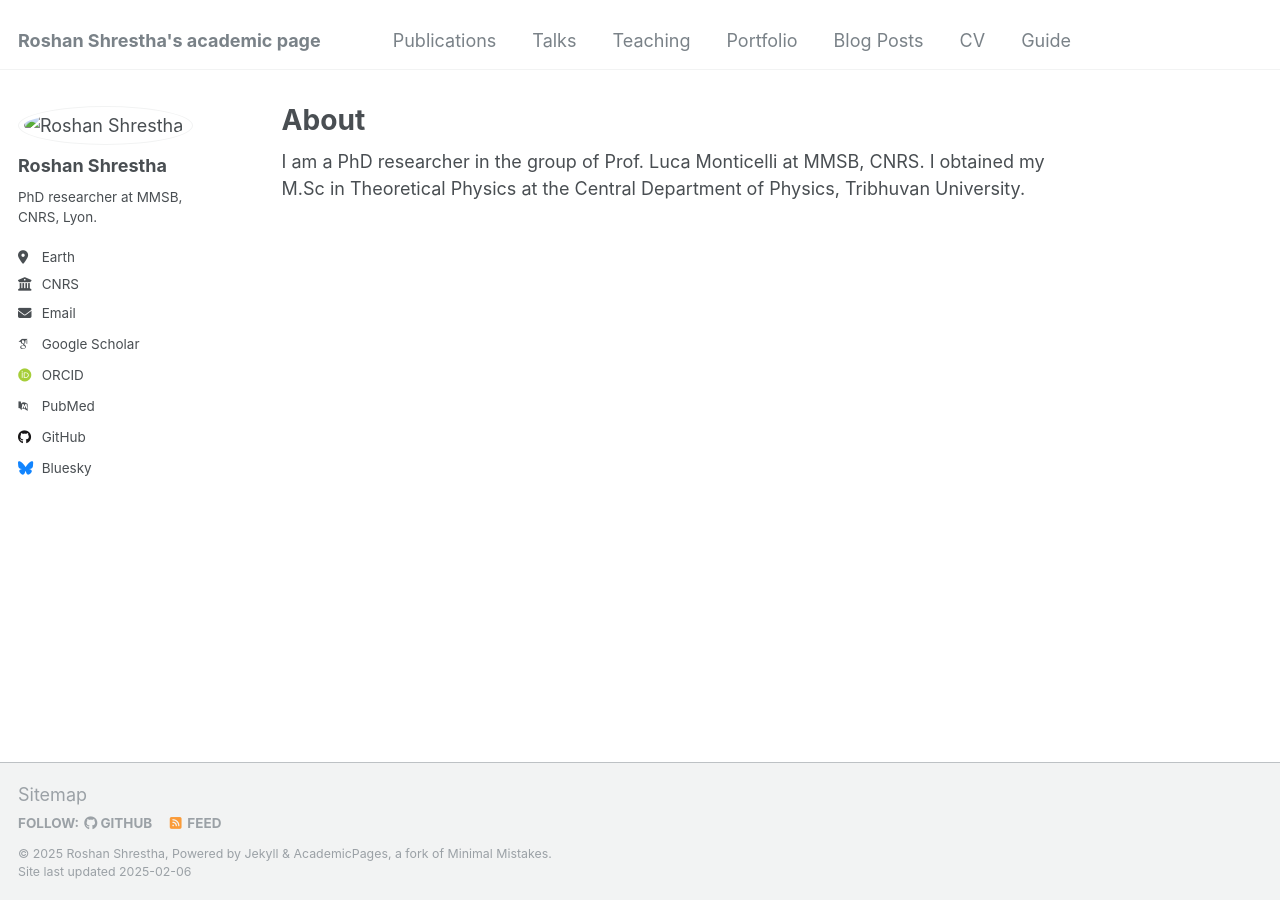
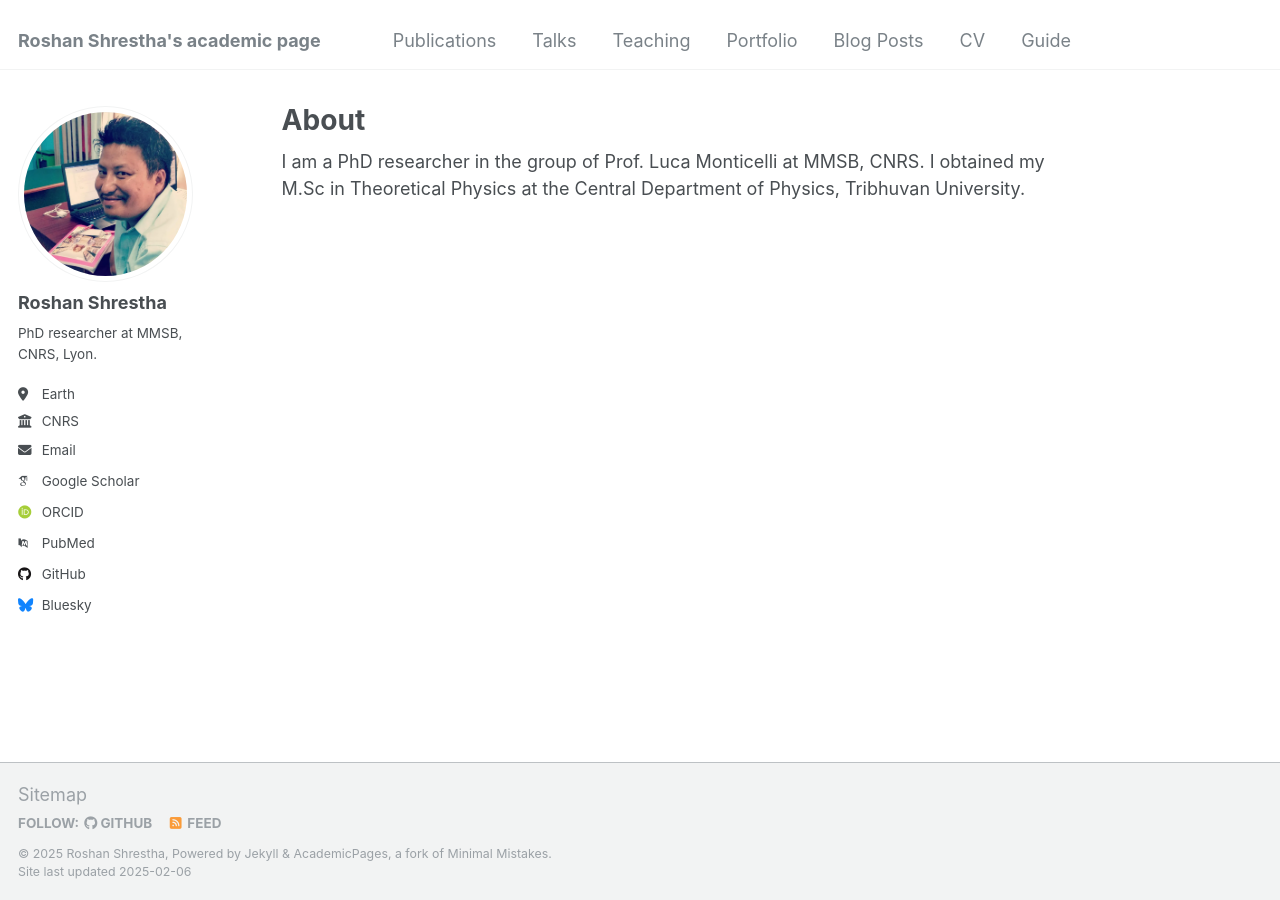
Before and after one commit to roshan2004/roshan2004.github.io, a Jekyll site: the page built from _pages/about.md, in a window 1280 px wide. Built offline with Jekyll 4.4.1, drawn with Linux system fonts in a browser that asks for light colours; some web fonts are replaced.

Commit message:
changed file name

```diff
--- a/_config.yml
+++ b/_config.yml
@@ -22,7 +22,7 @@ repository               : "academicpages/academicpages.github.io"
 author:
   # Biographic information
   name             : "Roshan Shrestha"
-  avatar           : "roshan.png"
+  avatar           : "profile.png"
   pronouns         : # example: "she/her"
   bio              : "PhD researcher at MMSB, CNRS, Lyon."
   location         : "Earth"
```
